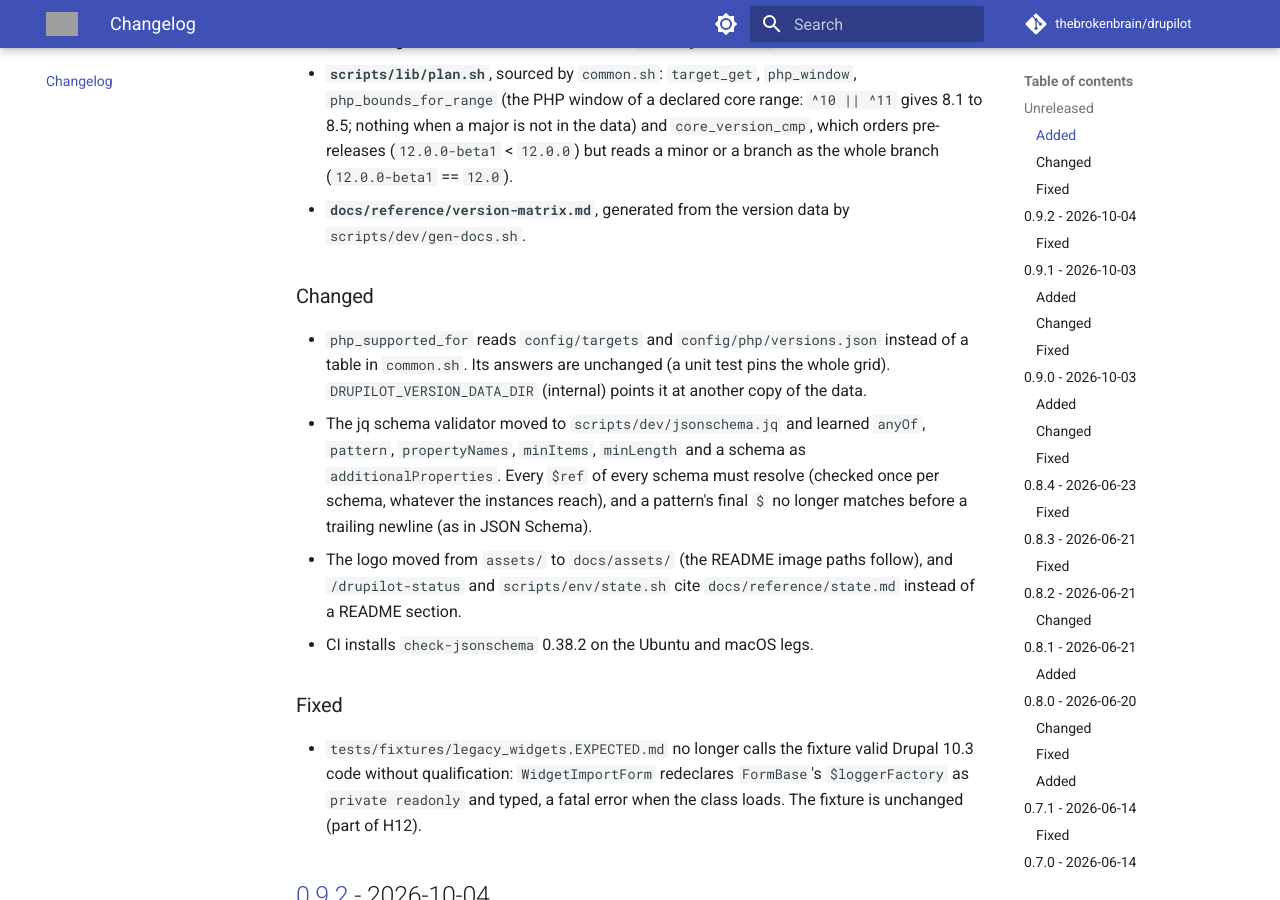
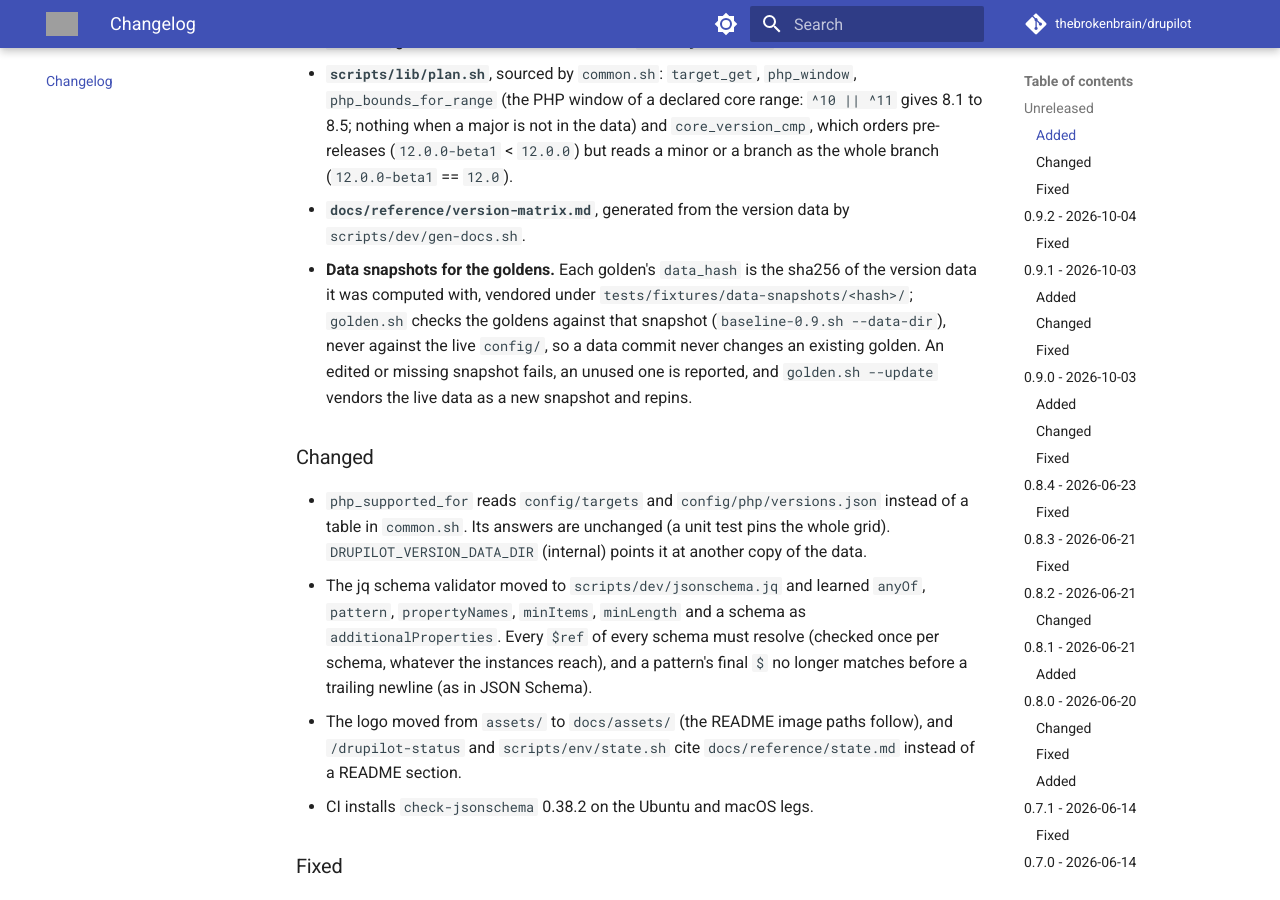
Before and after one commit to thebrokenbrain/drupilot, an MkDocs documentation site: the page built from docs/changelog.md, in a window 1280 px wide and 900 px high, scrolled down 3424 px. Built offline with MkDocs 1.6.1 and Material for MkDocs 9.7.7, drawn with Linux system fonts in a browser that asks for light colours; comment, search, counter and statistics services are not loaded; grey boxes are pictures that could not be loaded.

Commit message:
feat(dev): pin the goldens to a vendored version-data snapshot (T-M2-15)
golden.sh computes data_hash over config/targets|php|paths, vendors the data
as tests/fixtures/data-snapshots/<hash>/ on --update and checks every golden
against its snapshot (baseline-0.9.sh --data-dir sets
DRUPILOT_VERSION_DATA_DIR), never against the live config/. An edited or
missing snapshot fails; an unused one is reported.

```diff
--- a/CHANGELOG.md
+++ b/CHANGELOG.md
@@ -158,6 +158,13 @@ carries none) to match, and tag the commit `vX.Y.Z`.
   the whole branch (`12.0.0-beta1` == `12.0`).
 - **`docs/reference/version-matrix.md`**, generated from the version data by
   `scripts/dev/gen-docs.sh`.
+- **Data snapshots for the goldens.** Each golden's `data_hash` is the
+  sha256 of the version data it was computed with, vendored under
+  `tests/fixtures/data-snapshots/<hash>/`; `golden.sh` checks the goldens
+  against that snapshot (`baseline-0.9.sh --data-dir`), never against the
+  live `config/`, so a data commit never changes an existing golden. An
+  edited or missing snapshot fails, an unused one is reported, and
+  `golden.sh --update` vendors the live data as a new snapshot and repins.
 
 ### Changed
 - `php_supported_for` reads `config/targets` and `config/php/versions.json`
```
Also changed, not shown: CLAUDE.md (+1 -1 lines), docs/contributing/checks.md (+1 -1 lines), 12 other files.
